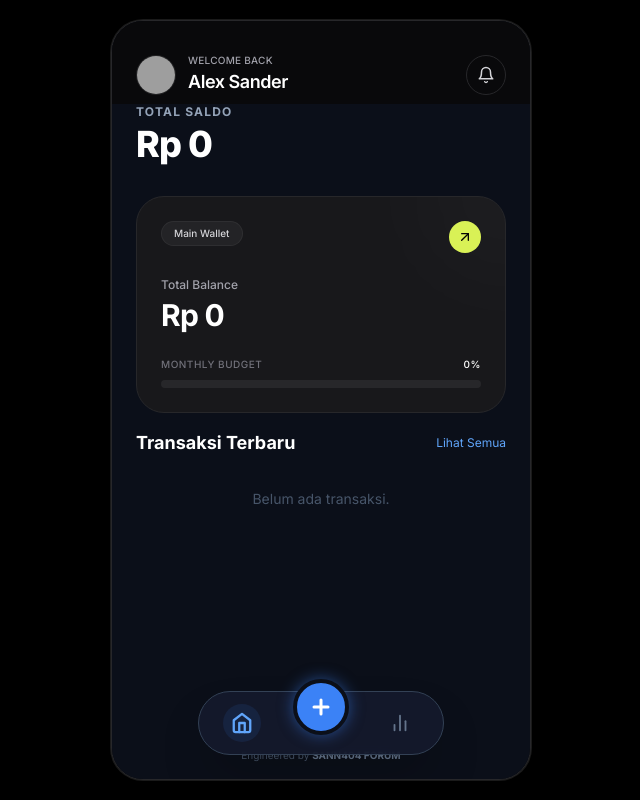
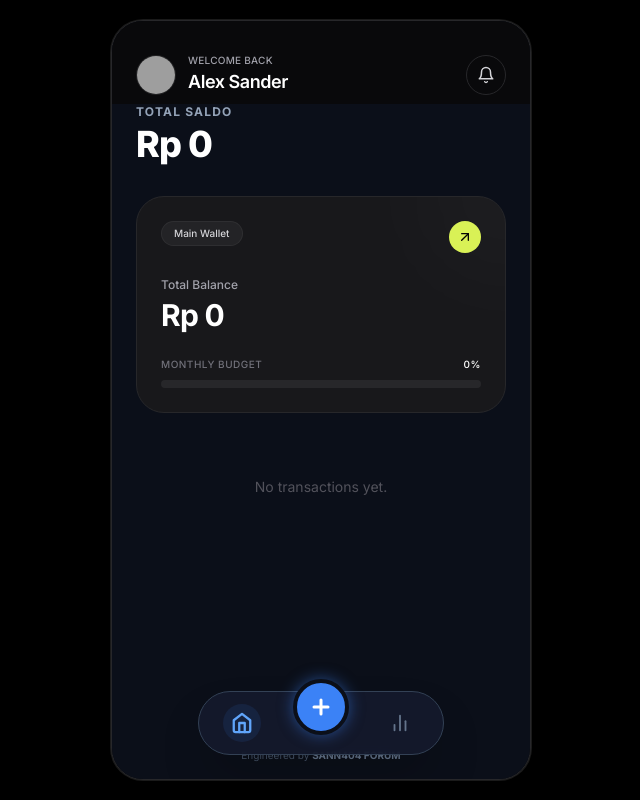
Before and after one commit to sanzzyproject/Finance-tracker-, a Next.js app: page / in a window 1280 px wide. Shown: the whole page, without its empty margins (319-959 px from the left). Built offline with nearby package versions, Linux system fonts and the light colour scheme; grey boxes are pictures that could not be loaded.

Commit message:
Update ActivityList.tsx

```diff
--- a/components/ActivityList.tsx
+++ b/components/ActivityList.tsx
@@ -1,6 +1,6 @@
 import { Transaction } from '@/types/finance';
 import { formatCurrency, formatDate } from '@/lib/utils';
-import { ShoppingBag, Home, Zap, Coffee, Wallet, Trash2, ArrowUpRight, ArrowDownLeft } from 'lucide-react';
+import { ShoppingBag, Home, Zap, Coffee, Wallet, ArrowDownLeft, ArrowUpRight } from 'lucide-react';
 
 interface Props {
   transactions: Transaction[];
@@ -9,50 +9,44 @@ interface Props {
 
 const getIcon = (category: string) => {
   switch (category.toLowerCase()) {
-    case 'makanan': return <Coffee size={18} className="text-yellow-400" />;
-    case 'belanja': return <ShoppingBag size={18} className="text-purple-400" />;
-    case 'sewa': return <Home size={18} className="text-blue-400" />;
-    case 'tagihan': return <Zap size={18} className="text-cyan-400" />;
-    default: return <Wallet size={18} className="text-slate-400" />;
+    case 'makanan': return <Coffee size={18} />;
+    case 'belanja': return <ShoppingBag size={18} />;
+    case 'sewa': return <Home size={18} />;
+    case 'tagihan': return <Zap size={18} />;
+    default: return <Wallet size={18} />;
   }
 };
 
 export default function ActivityList({ transactions, onDelete }: Props) {
   return (
-    <div className="px-6 mb-24">
-      <div className="flex justify-between items-center mb-4">
-        <h3 className="font-bold text-lg text-white">Transaksi Terbaru</h3>
-        <button className="text-xs text-blue-400">Lihat Semua</button>
-      </div>
-
-      <div className="space-y-3">
+    <div className="px-6 pb-32 pt-2">
+      <div className="space-y-1">
         {transactions.length === 0 ? (
-          <p className="text-center text-slate-600 text-sm py-4">Belum ada transaksi.</p>
+          <div className="text-center py-10">
+             <p className="text-zinc-600 text-sm">No transactions yet.</p>
+          </div>
         ) : (
           transactions.map((t) => (
-            <div key={t.id} className="bg-[#151A2D] p-4 rounded-2xl border border-slate-800/50 flex items-center justify-between group hover:border-slate-700 transition-all">
+            <div key={t.id} className="py-3 flex items-center justify-between group border-b border-border/40 last:border-0 hover:bg-white/[0.02] -mx-2 px-2 rounded-xl transition-colors">
               <div className="flex items-center gap-4">
-                <div className="p-3 rounded-xl bg-[#0B0F19] border border-slate-800 shadow-inner">
+                <div className={`w-10 h-10 rounded-full flex items-center justify-center border border-border ${t.type === 'income' ? 'bg-primary/10 text-primary' : 'bg-zinc-800 text-zinc-300'}`}>
                   {getIcon(t.category)}
                 </div>
                 <div>
-                  <p className="text-white font-bold text-sm mb-0.5">{t.category}</p>
-                  <p className="text-slate-500 text-[10px]">{formatDate(t.date)}</p>
+                  <p className="text-white font-medium text-sm">{t.category}</p>
+                  <p className="text-zinc-500 text-[10px] mt-0.5">{formatDate(t.date)}</p>
                 </div>
               </div>
               <div className="text-right">
-                <p className={`font-bold text-sm ${t.type === 'income' ? 'text-emerald-400' : 'text-red-400'}`}>
+                <p className={`font-medium text-sm ${t.type === 'income' ? 'text-primary' : 'text-white'}`}>
                   {t.type === 'income' ? '+' : '-'}{formatCurrency(t.amount)}
                 </p>
-                <div className="flex justify-end mt-1">
-                   {t.type === 'income' ? <ArrowDownLeft size={12} className="text-emerald-400/50" /> : <ArrowUpRight size={12} className="text-red-400/50" />}
-                   <button
-                    onClick={() => t.id && onDelete(t.id)}
-                    className="text-slate-600 hover:text-red-500 text-[10px] ml-2"
-                   >
-                    Hapus
-                   </button>
-                </div>
+                <button
+                  onClick={() => t.id && onDelete(t.id)}
+                  className="text-zinc-600 text-[10px] mt-1 hover:text-red-400 opacity-0 group-hover:opacity-100 transition-opacity"
+                >
+                  Delete
+                </button>
               </div>
             </div>
           ))
```
